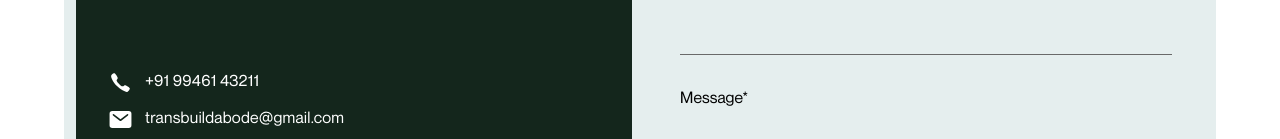
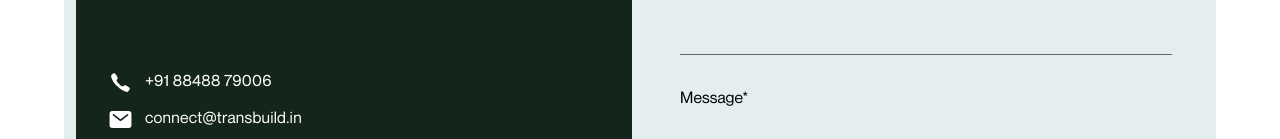
Before and after one commit to Edwinliby/TransBuild, a Next.js app: page /Contact in a window 1280 px wide. Shown: the part 633-772 px from the top of the page. Built offline with nearby package versions, Linux system fonts and the light colour scheme.

Commit message:
Update page.jsx

```diff
--- a/src/app/Contact/page.jsx
+++ b/src/app/Contact/page.jsx
@@ -72,8 +72,8 @@
                             </p>
                         </div>
                         <div className={styles.links}>
-                            <Link href='tel:+919946143211' aria-label='phone'><IoIosCall size={25} /> +91 99461 43211</Link>
-                            <Link href='mailto:transbuildabode@gmail.com' aria-label='mail'> <IoMail size={25} /> transbuildabode@gmail.com</Link>
+                            <Link href='tel:918848879006' aria-label='phone'><IoIosCall size={25} /> +91 88488 79006</Link>
+                            <Link href='mailto: connect@transbuild.in' aria-label='mail'> <IoMail size={25} /> connect@transbuild.in</Link>
                             <Link href="" target="_blank"><IoLocation size={25} />
                                 <div className={styles.address}>
                                     <b>Office Address:</b>
```
